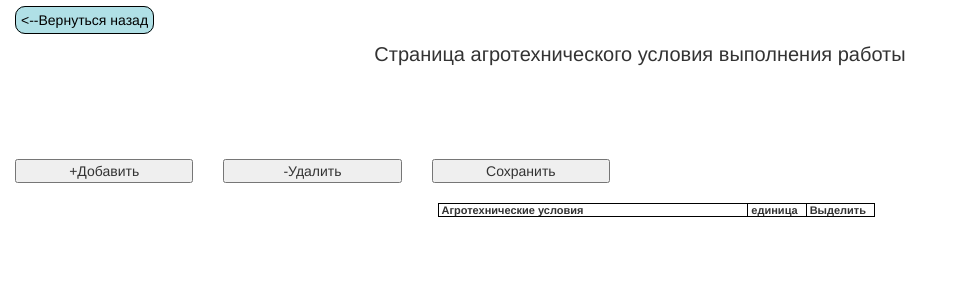
After one commit to nezzo/product_list, a PHP site: page /mvc/view/Create_agro_uslovia.php in a window 1280 px wide. The commit adds this page. Shown: the top 300 px of the page, without its empty margins (0-953 px from the left). Run offline with PHP 8.4, Linux system fonts and the light colour scheme.

Commit message:
31.08.2016

```diff
--- a/css/style.css
+++ b/css/style.css
@@ -23,7 +23,6 @@ button.button_new_post {
 }
 button.button_del_post {
     width: 30%;
-    margin-left:5px;
 }
 tbody tr {
     height: 50px;
@@ -57,3 +56,34 @@ button.delete_otchet {
 .table_two table tbody tr td {
     width: 5%;
 }
+button.button_new_uslovia {
+    width: 35%;
+}
+.back a{
+    border: 1px solid black;
+    background-color: powderblue;
+    color: black;
+    cursor: pointer;
+    text-decoration: none;
+    position: relative;
+    top: 10px;
+    padding: 5px;
+    border-radius: 10px 10px 10px 10px;
+    z-index:1;
+}
+.title_page p {
+    text-align: center;
+    font-size: 20px;
+    position: relative;
+    top: 20px;
+}
+.button_agro_uslovia {
+    position: relative;
+    top: 100px;
+}
+.table_agro_uslovia {
+    position: relative;
+    top: 120px;
+    width: 35%;
+    left: 35%;
+}
--- a/js/main.js
+++ b/js/main.js
@@ -118,8 +118,8 @@ $(document).ready(function(){
                 mas:mas
             },
             success:function(data){
-                console.log(data);
-
+             //console.log(data);
+              location.href= data;
             },
             error:function (xhr, ajaxOptions, thrownError){
                 console.log(thrownError); //выводим ошибку
@@ -135,5 +135,9 @@ $(document).ready(function(){
       $("#tr_"+id_remove).remove();
    });
 
+   $('.button_new_uslovia').click(function(){
+       location.href="/product/mvc/view/Create_agro_uslovia.php";
+   });
+
 
 });
--- /dev/null
+++ b/mvc/view/Create_agro_uslovia.php
@@ -0,0 +1,49 @@
+<link href="../../css/bootstrap.css" rel="stylesheet" type="text/css"/>
+<link href="../../css/style.css" rel="stylesheet" type="text/css"/>
+<div class="container-fluid">
+    <div class="row">
+        <div class="col-md-12">
+            <div class="back">
+                <a href="../../index.php"><--Вернуться назад</a>
+            </div>
+        </div>
+    </div>
+    <div class="col-md-12">
+        <div class="title_page">
+            <p>Страница агротехнического условия выполнения работы</p>
+        </div>
+    </div>
+    <div class="row">
+        <div classs="col-md-12">
+            <div class="button_agro_uslovia">
+                     <div class="col-md-2">
+                         <button class="insert_agro_uslovia">+Добавить</button>
+                     </div>
+                     <div class="col-md-2">
+                         <button class="del_agro_uslovia">-Удалить</button>
+                     </div>
+                     <div class="col-md-2">
+                         <button class="save_agro_uslovia">Сохранить</button>
+                     </div>
+                     <div class="col-md-6"></div>
+                 </div>
+            <div class="table_agro_uslovia">
+                <form class='form_product'  name='table' method='POST'>
+                    <table>
+                        <thead>
+                           <th>Агротехнические условия</th>
+                           <th>единица</th>
+                           <th>Выделить</th>
+                        </thead>
+                        <tbody></tbody>
+
+                    </table>
+                </form>
+
+            </div>
+            </div>
+        </div>
+</div>
+
+<script src="../../js/jquery.js" type="text/javascript"></script>
+<script src="../../js/main.js" type="text/javascript"></script>
--- a/nbproject/private/private.xml
+++ b/nbproject/private/private.xml
@@ -3,8 +3,10 @@
     <editor-bookmarks xmlns="http://www.netbeans.org/ns/editor-bookmarks/2" lastBookmarkId="0"/>
     <open-files xmlns="http://www.netbeans.org/ns/projectui-open-files/2">
         <group>
-            <file>file:/var/www/html/product/mvc/controller/Insert_xls.php</file>
+            <file>file:/var/www/html/product/css/style.css</file>
+            <file>file:/var/www/html/product/mvc/view/Create_agro_uslovia.php</file>
             <file>file:/var/www/html/product/js/main.js</file>
+            <file>file:/var/www/html/product/index.php</file>
         </group>
     </open-files>
 </project-private>
```
Also changed, not shown: index.php (+5 -6 lines), mvc/controller/Insert_xls.php (+22 -15 lines), mvc/downoload_script_otchet/downoload.php (added, +45 -0 lines), 5 other files.
